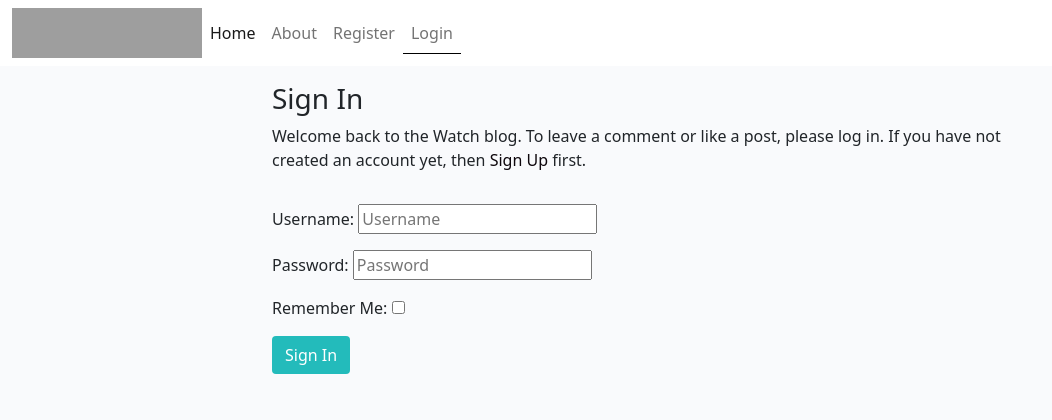
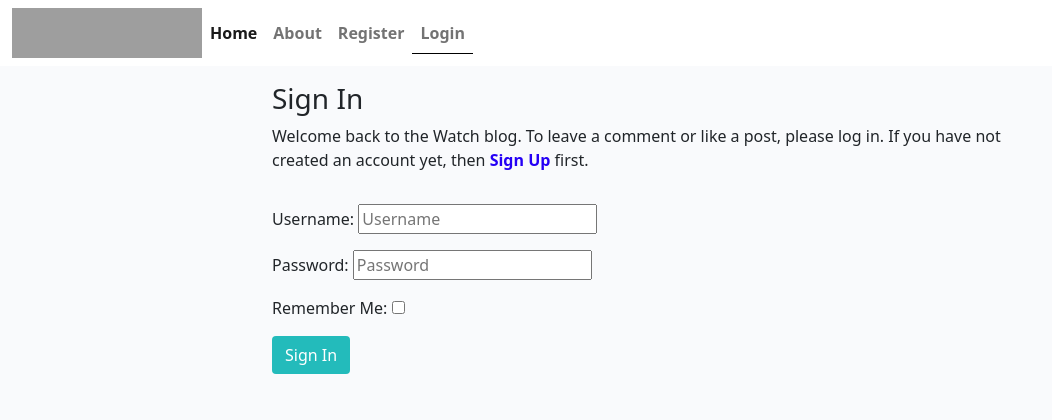
Before and after one commit to PdoyleC/Watch_Blog, a Django app: page /accounts/login/ in a window 1280 px wide. Shown: the top 420 px of the page, without its empty margins (0-1052 px from the left). Run offline with Django 3.2, Linux system fonts and the light colour scheme; some libraries are stand-ins or nearby versions; grey boxes are pictures that could not be loaded.

Commit message:
added css for login and text for sign up

```diff
--- a/static/css/style.css
+++ b/static/css/style.css
@@ -12,6 +12,12 @@ body {
 
 .current {
     border-bottom: 1px solid #000000 !important;
+}
+
+.brand-name-link {
+    scroll-margin-right: 760px;
+    font-weight: 700;
+    position: relative;
 }
 
 .logo-bg img {
@@ -152,7 +158,8 @@ a.nav-link-active {
 }
 
 .link {
-    color: #0E070C;
+    color: #2500f5;
+    font-weight: 800;
     text-decoration: none;
 }
 
--- a/templates/base.html
+++ b/templates/base.html
@@ -40,7 +40,7 @@
                 aria-controls="navbarText" aria-expanded="false" aria-label="Toggle navigation">
                 <span class="navbar-toggler-icon"></span>
             </button>
-            <div class="collapse navbar-collapse" id="navbarText">
+            <div class="collapse navbar-collapse brand-name-link" id="navbarText">
                 <ul class="navbar-nav me-auto mb-2 mb-lg-0">
                     <li class="nav-item">
                         <a class="nav-link active" aria-current="page" href="{% url 'home' %}">Home</a>
@@ -85,10 +85,10 @@
     <!-- javascript code for underline the current viewing page -->
     <script>
         function highlightCurrent() {
-            const curPage = document.URL;
+            const currentPage = document.URL;
             const links = document.getElementsByTagName('a');
             for (let link of links) {
-                if (link.href == curPage) {
+                if (link.href == currentPage) {
                     link.classList.add("current");
                 }
             }
```
Also changed, not shown: templates/account/signup.html (+18 -13 lines), README.md.
